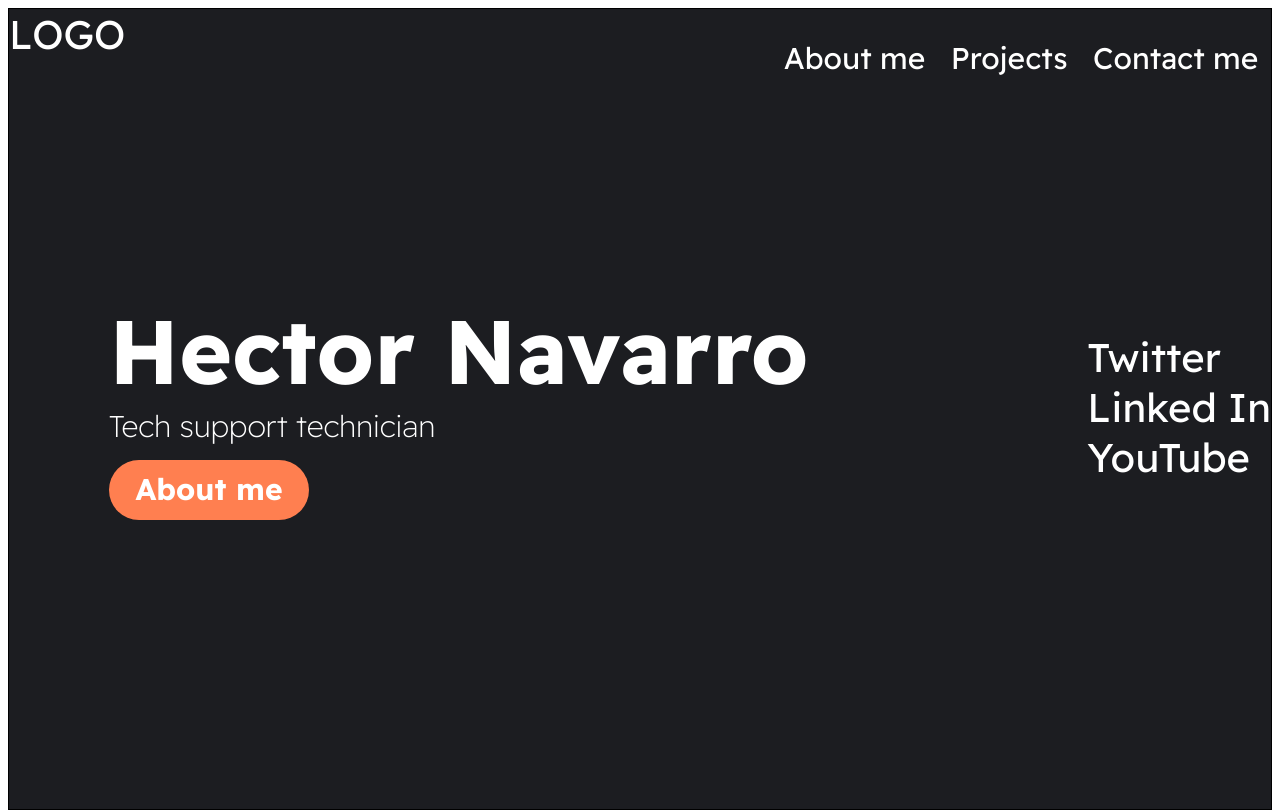
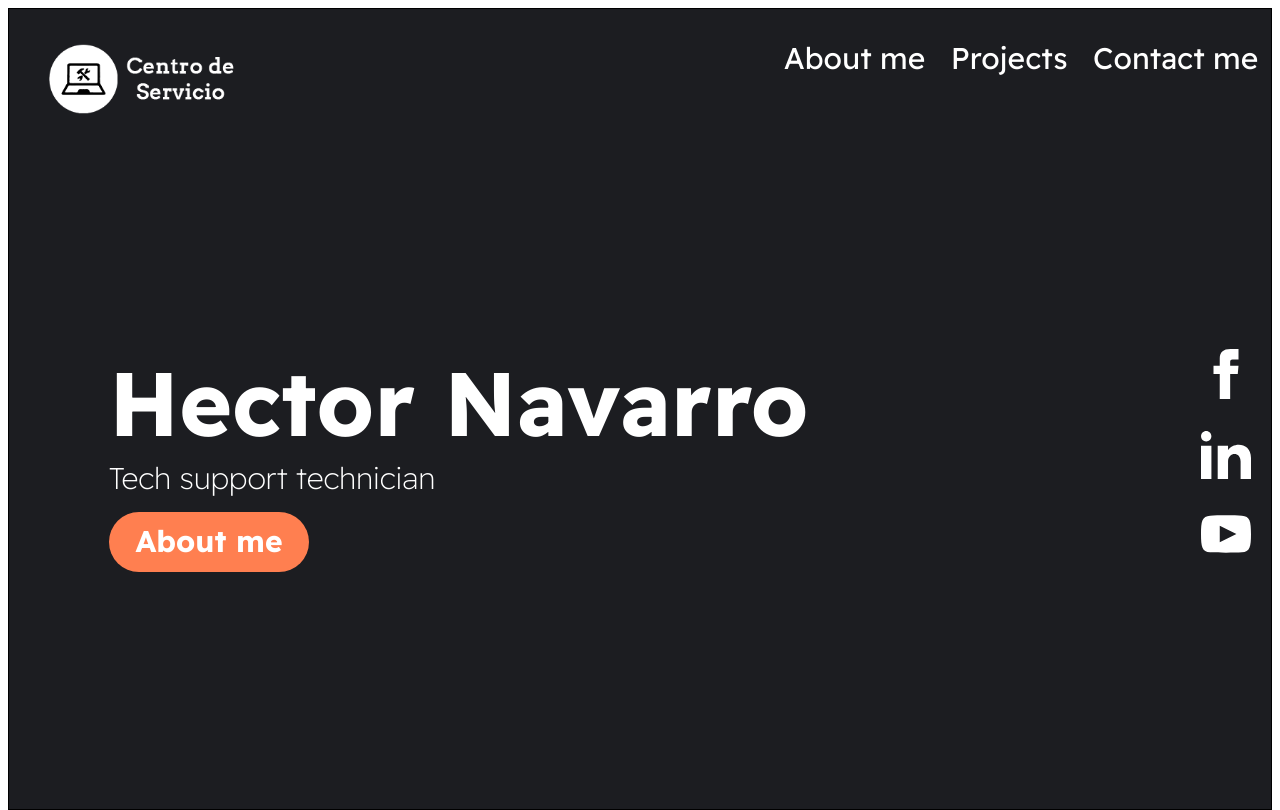
Before and after one commit to hectornavarroMX/portfolio, a plain HTML site: page index.html in a window 1280 px wide. Shown: the top 810 px of the page. Drawn offline with Linux system fonts and the light colour scheme.

Commit message:
Hero section finalized

```diff
--- a/index.html
+++ b/index.html
@@ -14,7 +14,7 @@
         <section class="hero">
             <nav>
                 <div>
-                    LOGO
+                    <img class="logo" src="src/images/logo.png" alt="logo">
                 </div>
                 <ul>
                     <li>About me</li>
@@ -32,9 +32,21 @@
                     </div>
                 </div>
                 <div class="socials">
-                    <div>Twitter</div>
-                    <div>Linked In</div>
-                    <div>YouTube</div>
+                    <div class="social">
+                        <a href="#">
+                        <svg xmlns="http://www.w3.org/2000/svg" fill="#ffffff" width="50" height="50" viewBox="0 0 24 24"><path d="M9 8h-3v4h3v12h5v-12h3.642l.358-4h-4v-1.667c0-.955.192-1.333 1.115-1.333h2.885v-5h-3.808c-3.596 0-5.192 1.583-5.192 4.615v3.385z"/></svg>
+                        </a>
+                    </div>
+                    <div class="social">
+                        <a href="#">
+                        <svg xmlns="http://www.w3.org/2000/svg" fill="#ffffff" width="50" height="50" viewBox="0 0 24 24"><path d="M4.98 3.5c0 1.381-1.11 2.5-2.48 2.5s-2.48-1.119-2.48-2.5c0-1.38 1.11-2.5 2.48-2.5s2.48 1.12 2.48 2.5zm.02 4.5h-5v16h5v-16zm7.982 0h-4.968v16h4.969v-8.399c0-4.67 6.029-5.052 6.029 0v8.399h4.988v-10.131c0-7.88-8.922-7.593-11.018-3.714v-2.155z"/></svg>
+                        </a>
+                    </div>
+                    <div class="social">
+                        <a href="#">
+                        <svg xmlns="http://www.w3.org/2000/svg" fill="#ffffff" width="50" height="50" viewBox="0 0 24 24"><path d="M19.615 3.184c-3.604-.246-11.631-.245-15.23 0-3.897.266-4.356 2.62-4.385 8.816.029 6.185.484 8.549 4.385 8.816 3.6.245 11.626.246 15.23 0 3.897-.266 4.356-2.62 4.385-8.816-.029-6.185-.484-8.549-4.385-8.816zm-10.615 12.816v-8l8 3.993-8 4.007z"/></svg>
+                        </a>
+                    </div>
                 </div>
             </div>
 
--- a/src/styles.css
+++ b/src/styles.css
@@ -86,3 +86,12 @@ p{
 .socials {
     padding-bottom: 200px;
 }
+
+.logo{
+    height: 80px;
+    margin: 30px;
+}
+
+.social{
+    margin: 20px;
+}
```
Also changed, not shown: src/images/logo.png (added).
